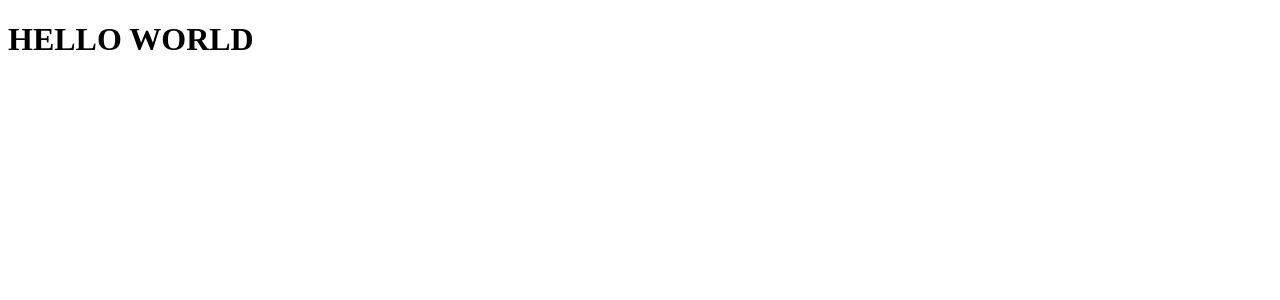
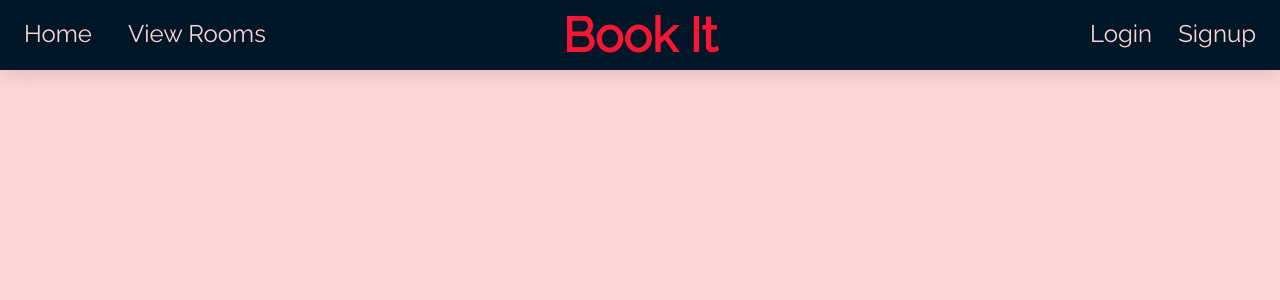
Before and after one commit to kushagra-aa/bookit, a Django app: page / in a window 1280 px wide. Shown: the top 300 px of the page. Run offline with Django 3.2, Linux system fonts and the light colour scheme.

Commit message:
added nav

```diff
--- /dev/null
+++ b/static/css/colors.css
@@ -0,0 +1,8 @@
+:root {
+  --primary1: #ffd6d6;
+  --primary2: #fca7a7;
+  --primary3: #fc634e;
+  --secondary1: #011627;
+  --secondary2: #19597b;
+  --accent: #f71735;
+}
--- /dev/null
+++ b/static/css/style.css
@@ -0,0 +1,103 @@
+@import url("https://fonts.googleapis.com/css2?family=Raleway:ital,wght@0,200;0,400;1,500&display=swap");
+@import url("colors.css");
+
+::-moz-selection {
+  /* Code for Firefox */
+  color: var(--primary2);
+  background: var(--accent);
+}
+
+::selection {
+  color: var(--primary2);
+  background: var(--accent);
+}
+
+* {
+  padding: 0px;
+  margin: 0px;
+  color: var(--secondary1);
+  font-family: "Raleway", sans-serif;
+  text-decoration: none;
+  transition: all 0.5s ease-in-out;
+}
+
+/* gen css */
+.right {
+  position: absolute;
+  right: 0px;
+}
+.left {
+  position: absolute;
+  left: 0px;
+}
+/* gen css */
+
+body {
+  background: var(--primary1);
+}
+
+nav {
+  background: var(--secondary1);
+  position: absolute;
+  width: 100vw;
+  height: 70px;
+  left: 0px;
+  top: 0px;
+  box-shadow: 0px 4px 20px rgba(0, 0, 0, 0.13);
+}
+nav ul {
+  display: flex;
+  flex-direction: row;
+  align-items: center;
+  justify-content: center;
+  list-style-type: none;
+  height: 70px;
+}
+nav ul li {
+  gap: 2rem;
+}
+
+nav ul li a {
+  color: var(--primary1);
+  font-size: 1.5rem;
+  line-height: 28px;
+  display: flex;
+  align-items: center;
+  text-align: center;
+  text-transform: capitalize;
+  display: flex;
+  flex-direction: row;
+  align-items: center;
+  justify-content: center;
+}
+.title {
+  font-size: 3rem;
+  font-weight: bold;
+  color: var(--accent);
+}
+
+.title:hover {
+  color: var(--secondary2);
+}
+
+.nav-item {
+  top: 20px;
+}
+
+.nav-item:hover {
+  color: var(--primary3);
+}
+
+.nav-1 {
+  margin-left: 1.5rem;
+}
+.nav-2 {
+  margin-left: 8rem;
+}
+
+.nav-3 {
+  margin-right: 8rem;
+}
+.nav-4 {
+  margin-right: 1.5rem;
+}
--- a/templates/base.html
+++ b/templates/base.html
@@ -5,9 +5,19 @@
     <meta charset="UTF-8" />
     <meta http-equiv="X-UA-Compatible" content="IE=edge" />
     <meta name="viewport" content="width=device-width, initial-scale=1.0" />
+    <link rel="stylesheet" href="{% static 'css/style.css' %}">
+    {% comment %} favicon links {% endcomment %}
+    <link rel="apple-touch-icon" sizes="180x180" href="{% static "assets/favicon/apple-touch-icon.png" %}">
+    <link rel="icon" type="image/png" sizes="32x32" href="{% static "assets/favicon/favicon-32x32.png" %}">
+    <link rel="icon" type="image/png" sizes="16x16" href="{% static "assets/favicon/favicon-16x16.png" %}">
+     <link rel="manifest" href="{% static "assets/favicon/site.webmanifest" %}">
+    {%comment %} bootstrap cdns {% endcomment %}
     <title>Book-IT</title>
   </head>
   <body>
+    {% include 'nav.html' %}
+    <center>
     <h1>HELLO WORLD</h1>
+    </center>
   </body>
 </html>
--- a/templates/nav.html
+++ b/templates/nav.html
@@ -0,0 +1,17 @@
+<nav>
+  <ul>
+    <li>
+      <a href="/" class="left nav-1 nav-item"> home </a>
+    </li>
+    <li>
+      <a href="/" class="left nav-2 nav-item"> view rooms </a>
+    </li>
+    <li><a href="/" class="title"> Book It </a></li>
+    <li>
+      <a href="/" class="right nav-3 nav-item"> login </a>
+    </li>
+    <li>
+      <a href="/" class="right nav-4 nav-item"> signup </a>
+    </li>
+  </ul>
+</nav>
```
Also changed, not shown: readme.md, static/assets/favicon/android-chrome-192x192.png (added), static/assets/favicon/android-chrome-512x512.png (added), static/assets/favicon/apple-touch-icon.png (added), static/assets/favicon/favicon-16x16.png (added), static/assets/favicon/favicon-32x32.png (added), static/assets/favicon/favicon.ico (added), static/assets/favicon/site.webmanifest (added), static/assets/media/illustrations/apartment.svg (added), static/assets/media/illustrations/hero.svg (added), static/assets/media/illustrations/room top.svg (added), static/assets/media/illustrations/room.svg (added).
